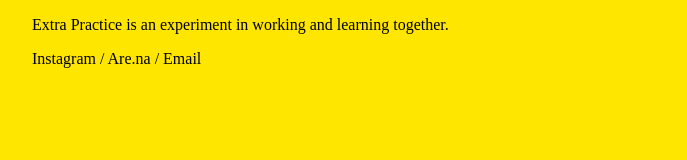
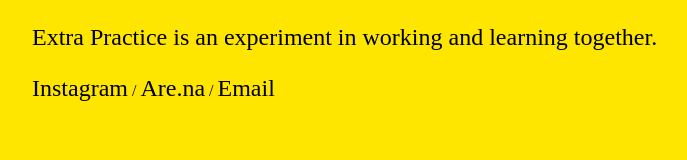
Before and after one commit to Extra-Practice-Code/extra-practice-website, a plain HTML site: page index.html in a window 1280 px wide. Shown: the whole page, without its empty margins (32-719 px from the left). Drawn offline with Linux system fonts and the light colour scheme.

Commit message:
bigger text

```diff
--- a/style.css
+++ b/style.css
@@ -11,9 +11,14 @@ body {
   background-color: rgb(255, 230, 0)
 }
 
+p {
+  font-size: 24px;
+}
+
 a {
   text-decoration: none;
   color: #000;
+  font-size: 24px;
 }
 
 a:hover {
```
